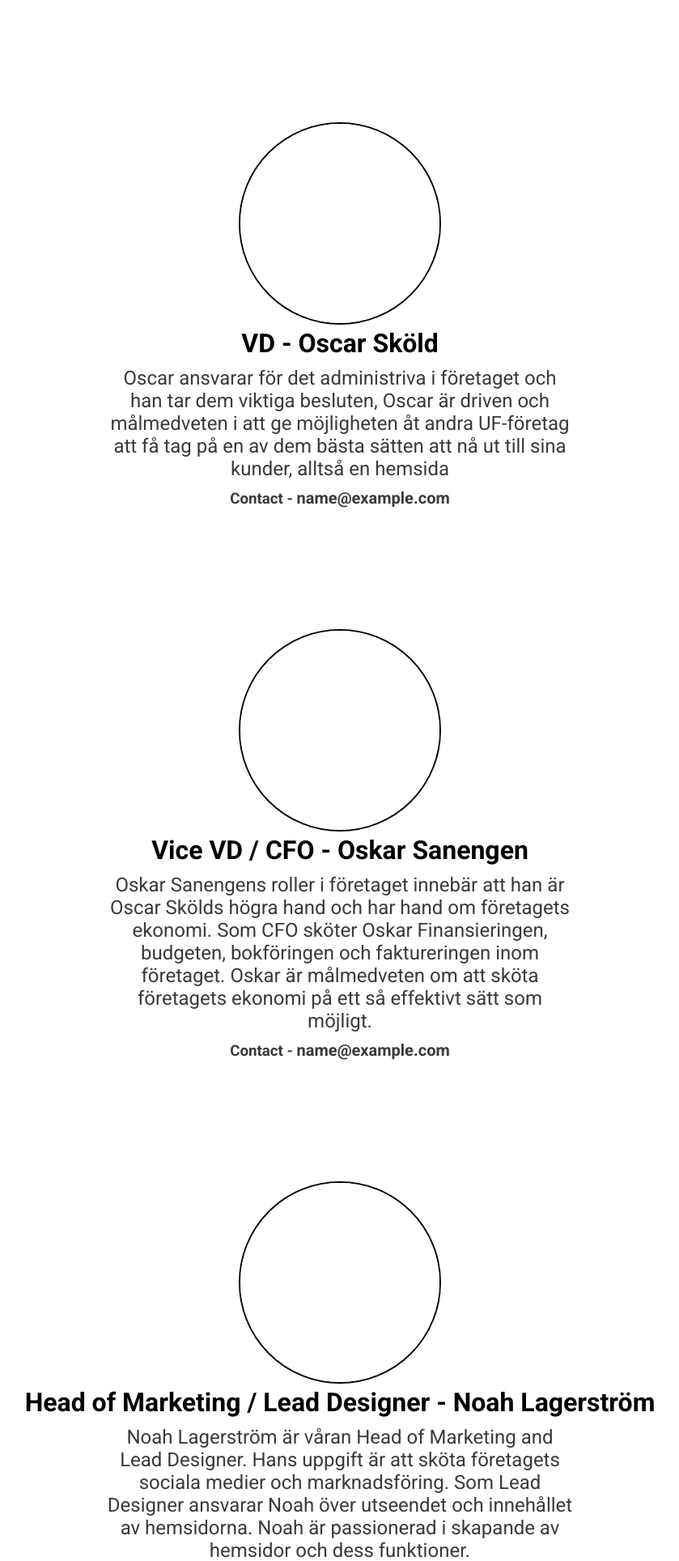
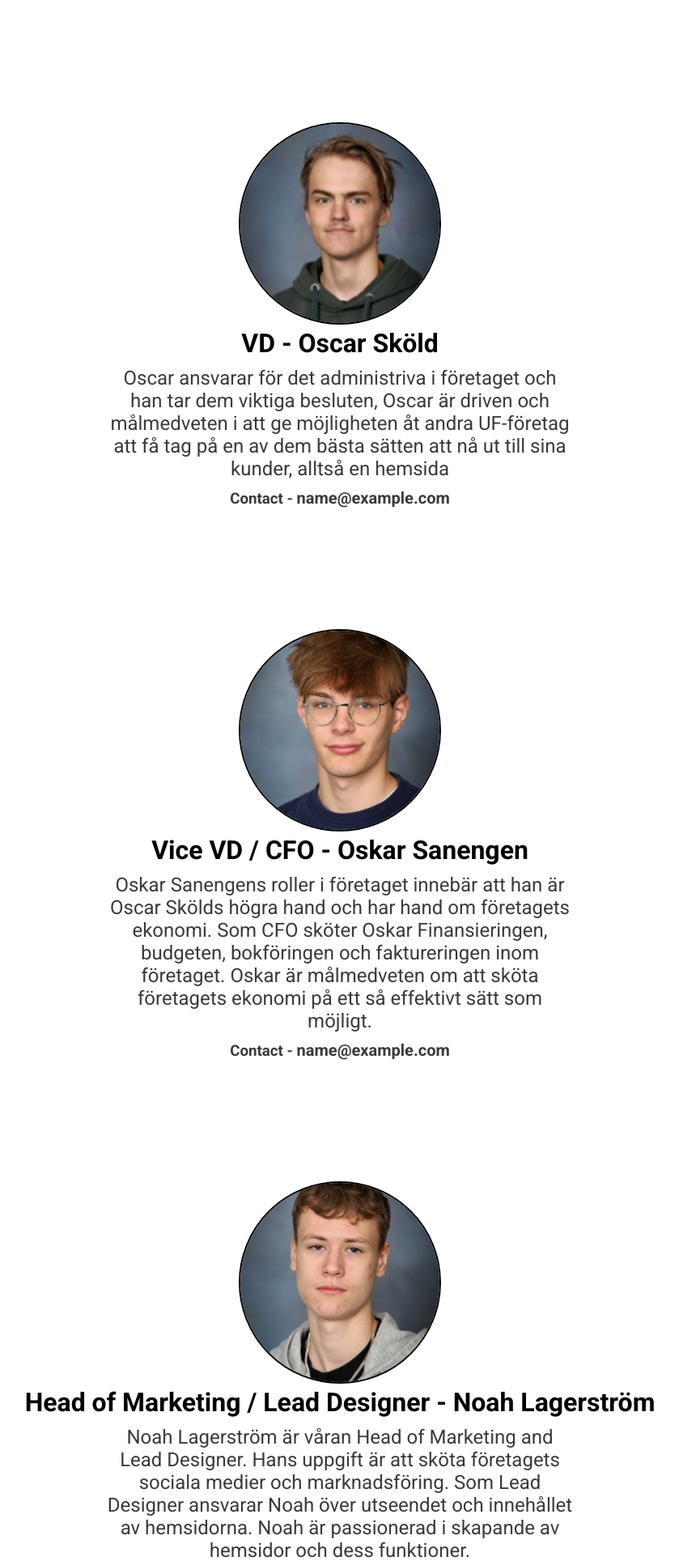
Before and after one commit to oscarskold/Hemsida-webdhs, a PHP site: page /html/About.html in a window 1280 px wide; the page is wider, and only the part inside the window is pictured. Shown: the part 2082-4010 px from the top of that part at 81% size, without its empty margins (220-1059 px from the left). Run offline with PHP 8.4, Linux system fonts and the light colour scheme.

Commit message:
Added pictures to about page

```diff
--- a/css/about.css
+++ b/css/about.css
@@ -85,6 +85,7 @@ h2 {
     height: 250px;
     border: solid black 2px;
     border-radius: 300px;
+    object-fit: cover;
 }
 
 #members h2 {
--- a/html/About.html
+++ b/html/About.html
@@ -78,7 +78,7 @@
         <div id="members">
             <h1 id="m-h1">Vårat Team</h1>
             <div>
-                <img src="../img/white.jpg" alt="">
+                <img src="../img/Oscar.png" alt="">
                 <h1>VD - Oscar Sköld</h1>
                 <h2>Oscar ansvarar för det administriva i företaget och han tar dem viktiga besluten,
                     Oscar är driven och målmedveten i att ge möjligheten
@@ -87,7 +87,7 @@
                     <h3>Contact - <a href="mailto:name@example.com">name@example.com</a></h3>
             </div>
             <div>
-                <img src="../img/white.jpg" alt="">
+                <img src="../img/oskar.png" class="about-img" alt="">
                 <h1>Vice VD / CFO - Oskar Sanengen</h1>
                 <h2>
                     Oskar Sanengens roller i företaget innebär att han är Oscar Skölds högra hand och har hand om företagets ekonomi.
@@ -97,7 +97,7 @@
                     <h3>Contact - <a href="mailto:name@example.com">name@example.com</a></h3>
             </div>
             <div>
-                <img src="../img/white.jpg" alt="">
+                <img src="../img/Noah.png" alt="">
                 <h1>Head of Marketing / Lead Designer - Noah Lagerström</h1>
                 <h2>
                     Noah Lagerström är våran Head of Marketing and Lead Designer.
--- a/html/Services.html
+++ b/html/Services.html
@@ -82,6 +82,7 @@
                 <button onclick="Readmore3()" id="myBtn3" class="rm">Läs mer</button>
             </div>
         </div>
+
         <div id="s2">
 
         </div>
```
Also changed, not shown: img/Noah.png (added), img/Oscar.png (added), img/Oskar.png (added), img/oskar2.png (added).
